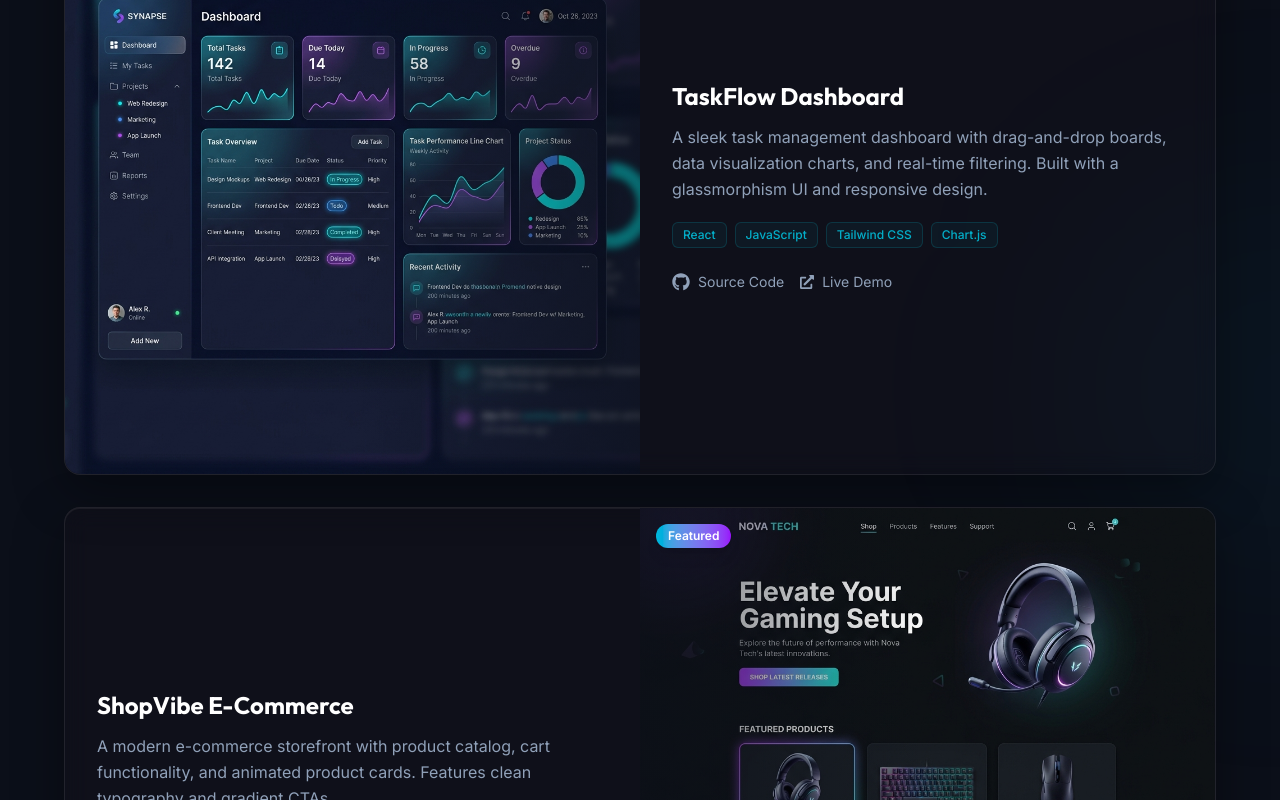
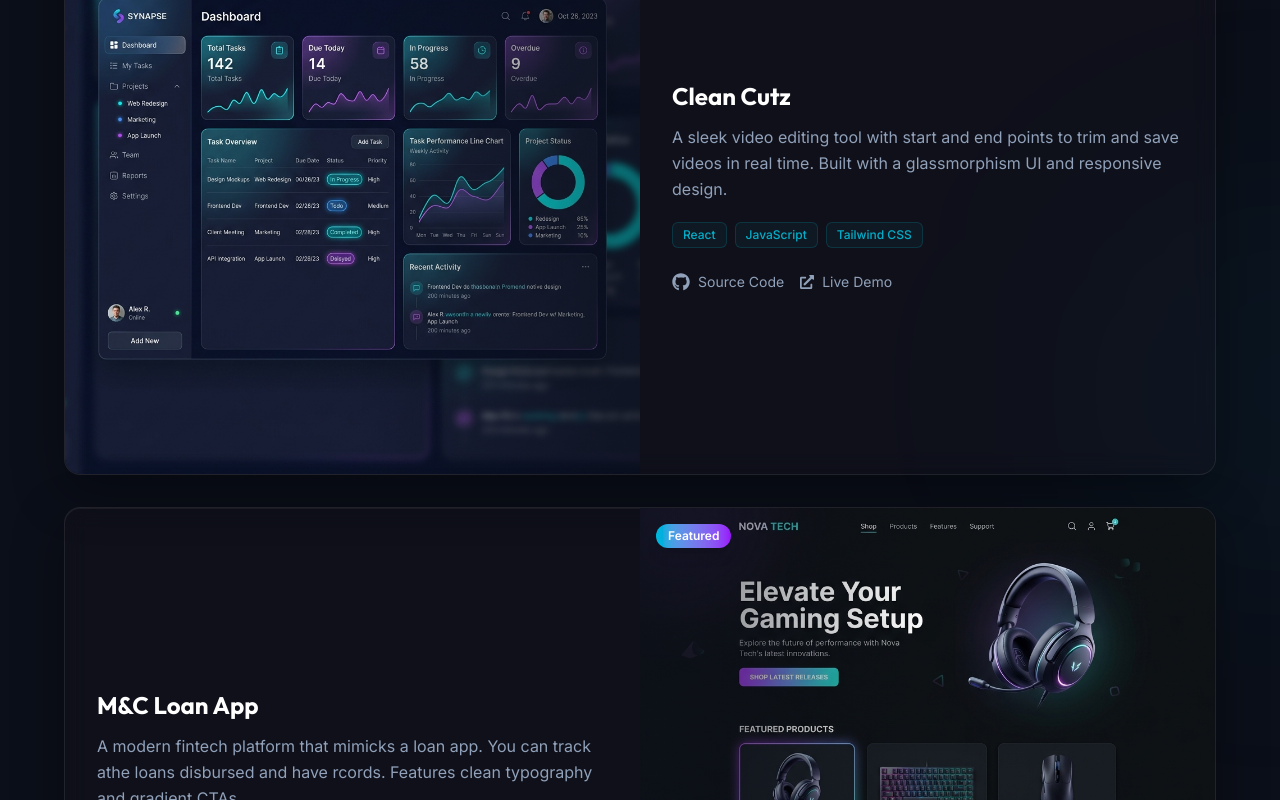
Before and after one commit to Mrjayj123/MyPortfolio, a React (Vite) app: page / in a window 1280 px wide. Shown: the part 3400-4200 px from the top of the page. Built offline with nearby package versions, Linux system fonts and the light colour scheme.

Commit message:
changes to projects

```diff
--- a/src/components/Contact.jsx
+++ b/src/components/Contact.jsx
@@ -8,7 +8,7 @@ import { GlassCard } from './Glass'
 const socialLinks = [
   {
     name: 'GitHub',
-    href: '#',
+    href: 'https://github.com/Mrjayj123/MyPortfolio',
     iconId: 'github-icon',
     color: 'hover:text-white',
   },
@@ -36,8 +36,8 @@ const contactInfo = [
   {
     icon: FaEnvelope,
     label: 'Email',
-    value: 'jayjoel@example.com',
-    href: 'mailto:jayjoel@example.com',
+    value: 'ongangojoel@gmail.com',
+    href: 'mailto:ongangojoel@gmail.com',
   },
   {
     icon: FaMapMarkerAlt,
--- a/src/components/Footer.jsx
+++ b/src/components/Footer.jsx
@@ -3,7 +3,7 @@ import { motion } from 'framer-motion'
 import { FaArrowUp, FaHeart } from 'react-icons/fa'
 
 const socialLinks = [
-  { name: 'GitHub', iconId: 'github-icon', href: '#' },
+  { name: 'GitHub', iconId: 'github-icon', href: 'https://github.com/Mrjayj123' },
   { name: 'X', iconId: 'x-icon', href: '#' },
   { name: 'Bluesky', iconId: 'bluesky-icon', href: '#' },
   { name: 'Discord', iconId: 'discord-icon', href: '#' },
--- a/src/components/Projects.jsx
+++ b/src/components/Projects.jsx
@@ -7,23 +7,23 @@ import { GlassCard } from './Glass'
 
 const projects = [
   {
-    title: 'TaskFlow Dashboard',
+    title: 'Clean Cutz',
     description:
-      'A sleek task management dashboard with drag-and-drop boards, data visualization charts, and real-time filtering. Built with a glassmorphism UI and responsive design.',
+      'A sleek video editing tool with start and end points to trim and save videos  in real time. Built with a glassmorphism UI and responsive design.',
     image: '/project-taskboard.png',
-    tags: ['React', 'JavaScript', 'Tailwind CSS', 'Chart.js'],
-    github: '#',
-    live: '#',
+    tags: ['React', 'JavaScript', 'Tailwind CSS'],
+    github: 'https://github.com/Mrjayj123/CleanCutz',
+    live: 'https://clean-cutz.vercel.app/',
     featured: true,
   },
   {
-    title: 'ShopVibe E-Commerce',
+    title: 'M&C Loan App',
     description:
-      'A modern e-commerce storefront with product catalog, cart functionality, and animated product cards. Features clean typography and gradient CTAs.',
+      'A modern fintech platform that mimicks a loan app. You can track athe loans disbursed and have rcords. Features clean typography and gradient CTAs.',
     image: '/project-ecommerce.png',
     tags: ['React', 'CSS Modules', 'REST API', 'Framer Motion'],
-    github: '#',
-    live: '#',
+    github: 'https://github.com/Mrjayj123/mnc',
+    live: 'https://loan-tracker-kappa-one.vercel.app/',
     featured: true,
   },
   {
```
